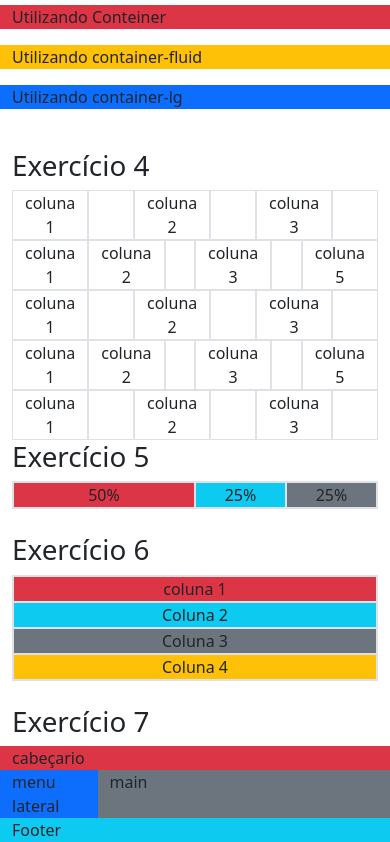
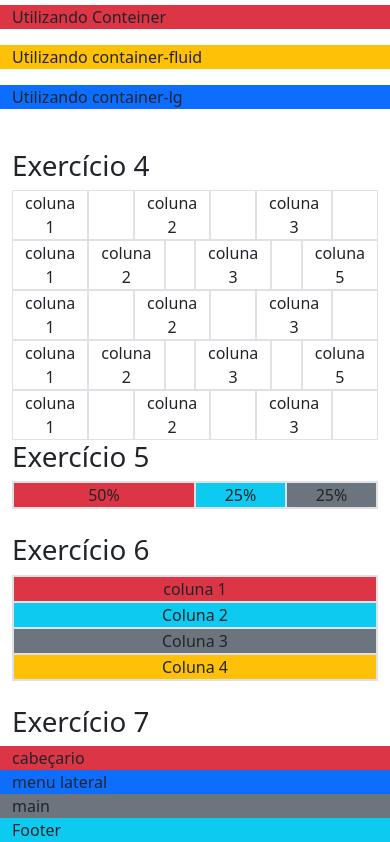
Before and after one commit to WilliamGonzaga/Interfaces-Web-Com-Bootstrap, a plain HTML site: page Atividades-Praticas/Atv1-BreakpointsContainerGridColumnseTipografia/Atividade2.html in a window 390 px wide. Shown: the part 634-1476 px from the top of the page. Drawn offline with nearby package versions, Linux system fonts and the light colour scheme.

Commit message:
atualização commit

```diff
--- a/Atividades-Praticas/Atv1-BreakpointsContainerGridColumnseTipografia/Atividade2.html
+++ b/Atividades-Praticas/Atv1-BreakpointsContainerGridColumnseTipografia/Atividade2.html
@@ -130,8 +130,8 @@
     <h1>Exercício 7</h1>
     <div class="row">
       <div class="col-12 bg-danger">cabeçario</div>
-      <div class="col-3 bg-primary">menu lateral</div>
-      <div class="col-9 bg-secondary">main</div>
+      <div class="col-12 col-sm-3 bg-primary">menu lateral</div>
+      <div class="col-12 col-sm-9 bg-secondary">main</div>
       <div class="col-12 bg-info">Footer</div>
     </div>
 
```
